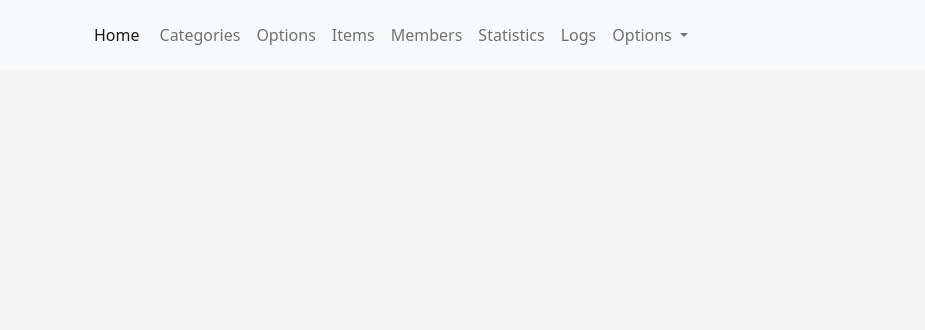
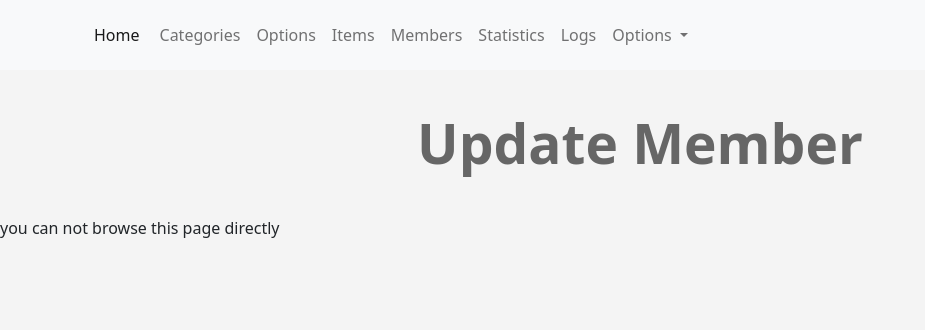
Before and after one commit to mszen579/eCommerce, a PHP site: page /members.php?do=update in a window 1280 px wide. Shown: the top 330 px of the page, without its empty margins (0-925 px from the left). Run offline with PHP 8.4, Linux system fonts and the light colour scheme; the visitor is signed in with stand-in values (Sample User, id 1).

Commit message:
adding update function in memebers 200221

```diff
--- a/admin/layout/css/backend.css
+++ b/admin/layout/css/backend.css
@@ -70,7 +70,7 @@ body{
 /* END navbar bootstrap edit */
 
 
-/* Start members page*/
+/* Start members edit page*/
 
 h1{
     font-size: 55px;
@@ -79,4 +79,4 @@ h1{
     color: #666
 }
 
-/* Start members page*/
+/* end members edit page*/
--- a/admin/members.php
+++ b/admin/members.php
@@ -1,4 +1,6 @@
 <?php
+// echo the current error reporting level
+
 
 /*
 - Manage members
@@ -41,8 +43,10 @@ if(isset($_SESSION['username'])){
         if($stmt->rowCount() > 0){?>
             <!-- starting html to add a form -->
             <h1 class='text-center'>Edit Member</h1>
-            <div class="container">
-            <form>
+        <div class="container">
+            <form class='form-horizontal' action='?do=update' method='POST'>
+            <!-- inorder to update a specific user we need to select a specific ID for that user so we will send it via a hidden input -->
+            <input type="hidden" name='userid' value="<?php echo $userid ?>">
             <!--  start add username -->
             <div class="form-group row">
             <label  class="col-sm-2 col-form-label">username</label>
@@ -88,16 +92,38 @@ if(isset($_SESSION['username'])){
             <!--  End add Submit -->
 
             </form>
-            </div>
+        </div>
         <?php
         }else{
             echo 'there is on such user to edit';
         }?>
-
-
-
 <?php
    }
+
+    elseif($do == 'update'){//update page
+      // starting html to add a form
+            echo "<h1 class='text-center'>Update Member</h1>";
+
+      //Security: checking if the user coming from a POST request
+      if($_SERVER['REQUEST_METHOD'] == 'POST'){
+        //get the variables from the POST
+            $id         = $_POST['userid'];
+            $user       = $_POST['username'];
+            $email      = $_POST['email'];
+            $fullname   = $_POST['fullname'];
+
+        //update in database with the above info
+        $stmt = $con->prepare("UPDATE users SET username = ?, email = ?, fullname = ? WHERE userid = ?");
+        $stmt -> execute(array($user, $email, $fullname, $id));
+
+        //echo success message
+        echo $stmt -> rowCount() . ' ' . 'record updated';
+
+      }else{
+          echo 'you can not browse this page directly';
+      }
+    };
+
     include $tpl . "footer.php";
 
     }else{
```
Also changed, not shown: admin/index.php (line endings or trailing spaces).
